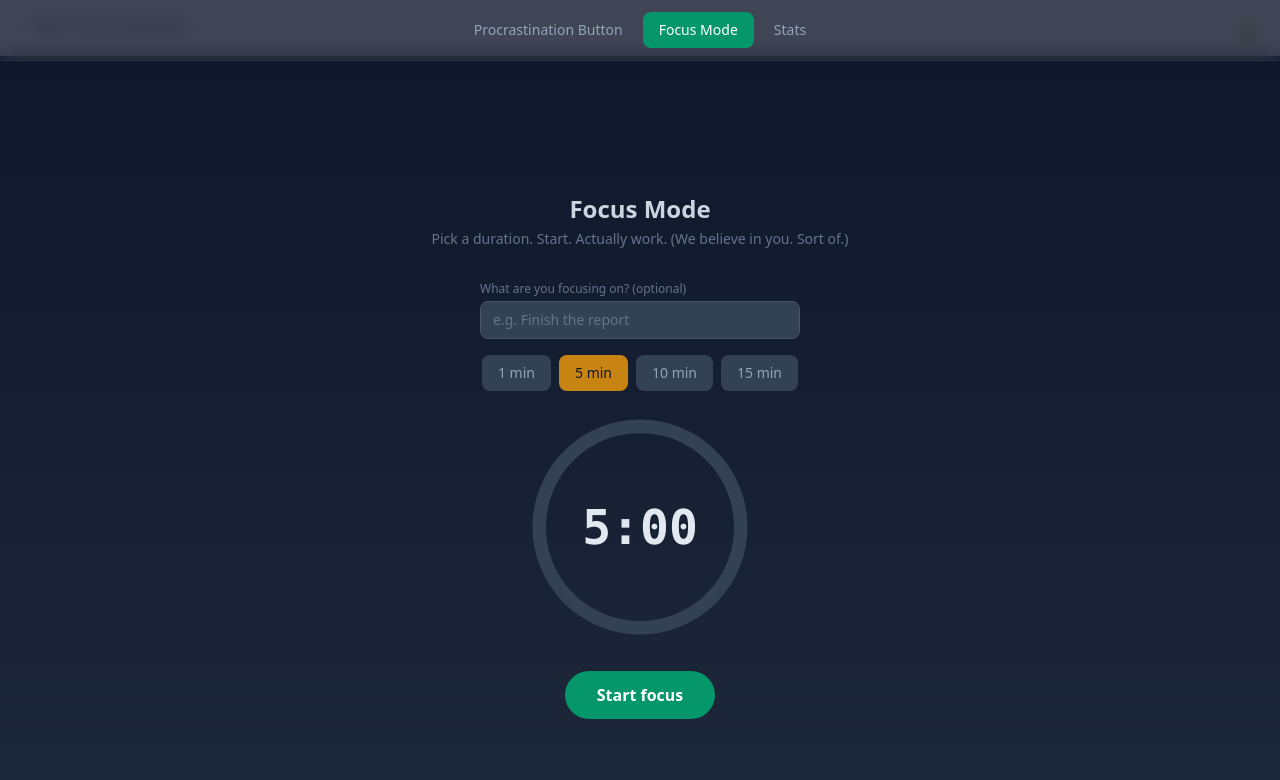
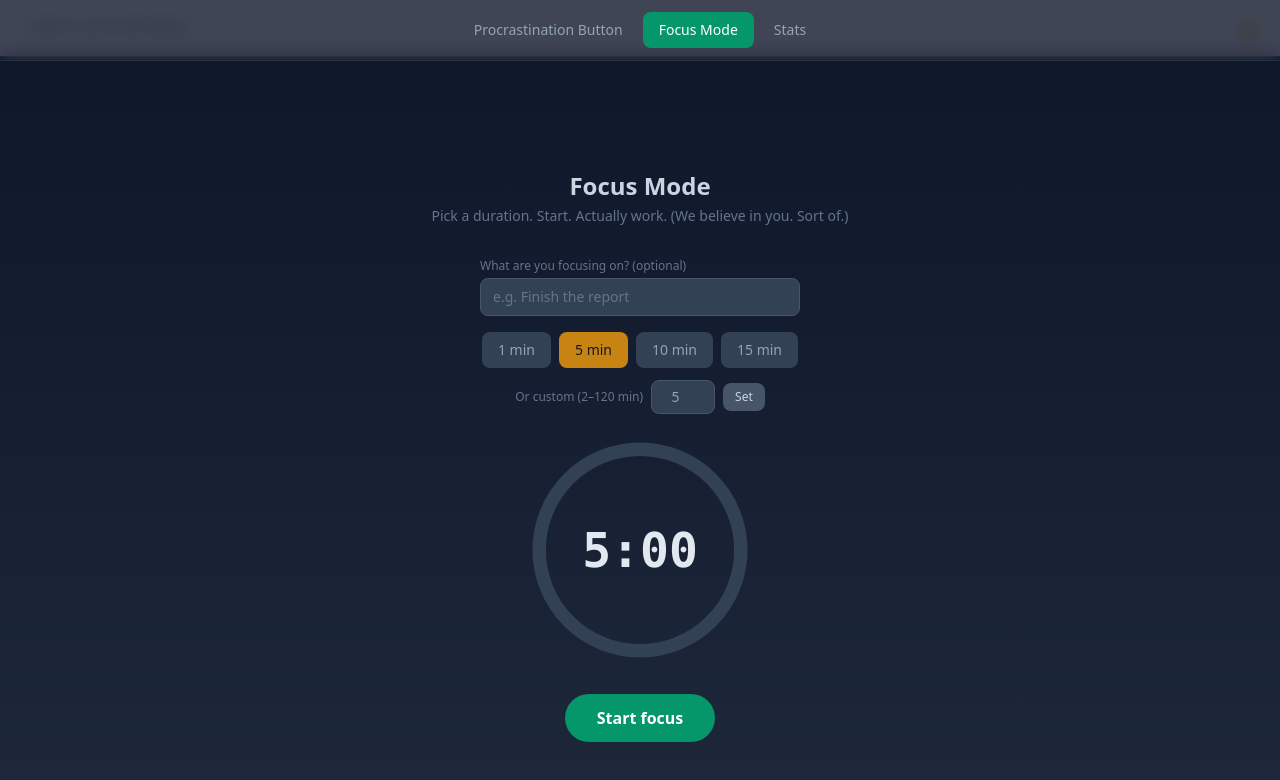
Before and after one commit to priyankagnana/procrastinationbutton, a React (Vite) app: page / in a window 1280 px wide. Both pictures are taken after a click on the button "Focus Mode". Shown: the top 780 px of the page. Built offline with nearby package versions, Linux system fonts and the light colour scheme.

Commit message:
feat: custom focus duration (2–120 minutes) with Set button

```diff
--- a/src/components/FocusMode.jsx
+++ b/src/components/FocusMode.jsx
@@ -106,6 +106,7 @@ export default function FocusMode({ onBack }) {
   const [sessionsCompleted, setSessionsCompleted] = useState(loadFocusSessions)
   const [taskLabel, setTaskLabel] = useState('')
   const [completeSoundMuted, setCompleteSoundMuted] = useState(loadCompleteSoundMuted)
+  const [customMinutesDraft, setCustomMinutesDraft] = useState('')
   const intervalRef = useRef(null)
   const playedCompleteSoundRef = useRef(false)
 
@@ -160,6 +161,14 @@ export default function FocusMode({ onBack }) {
     })
   }
 
+  function applyCustomMinutes() {
+    const n = Math.round(Number(customMinutesDraft))
+    if (Number.isNaN(n)) return
+    const clamped = Math.min(120, Math.max(2, n))
+    setDurationMinutes(clamped)
+    setCustomMinutesDraft(String(clamped))
+  }
+
   const canChangeDuration = !isRunning && secondsLeft == null
 
   return (
@@ -198,12 +207,16 @@ export default function FocusMode({ onBack }) {
               className="w-full px-3 py-2 rounded-lg bg-slate-700 border border-slate-600 text-slate-200 placeholder-slate-500 text-sm focus:outline-none focus:ring-2 focus:ring-amber-500/50 disabled:opacity-50"
             />
           </div>
-          <div className="flex gap-2 mb-6">
+          <div className="flex flex-wrap gap-2 justify-center mb-3">
             {DURATIONS.map((d) => (
               <button
                 key={d.minutes}
                 type="button"
-                onClick={() => canChangeDuration && setDurationMinutes(d.minutes)}
+                onClick={() => {
+                  if (!canChangeDuration) return
+                  setDurationMinutes(d.minutes)
+                  setCustomMinutesDraft('')
+                }}
                 disabled={!canChangeDuration}
                 className={`px-4 py-2 rounded-lg text-sm font-medium transition-all ${
                   durationMinutes === d.minutes
@@ -216,6 +229,31 @@ export default function FocusMode({ onBack }) {
                 {d.label}
               </button>
             ))}
+          </div>
+          <div className="flex flex-wrap items-center justify-center gap-2 mb-6 max-w-xs mx-auto">
+            <label htmlFor="focus-custom-min" className="text-slate-500 text-xs shrink-0">
+              Or custom (2–120 min)
+            </label>
+            <input
+              id="focus-custom-min"
+              type="number"
+              min={2}
+              max={120}
+              value={customMinutesDraft}
+              onChange={(e) => setCustomMinutesDraft(e.target.value)}
+              onKeyDown={(e) => e.key === 'Enter' && applyCustomMinutes()}
+              disabled={!canChangeDuration}
+              placeholder={String(durationMinutes)}
+              className="w-16 px-2 py-1.5 rounded-lg bg-slate-700 border border-slate-600 text-slate-200 text-sm text-center focus:outline-none focus:ring-2 focus:ring-amber-500/50 disabled:opacity-50"
+            />
+            <button
+              type="button"
+              onClick={applyCustomMinutes}
+              disabled={!canChangeDuration}
+              className="px-3 py-1.5 rounded-lg bg-slate-600 hover:bg-slate-500 text-slate-300 text-xs font-medium transition-colors disabled:opacity-50"
+            >
+              Set
+            </button>
           </div>
 
           <div className="relative w-56 h-56 flex items-center justify-center">
```
